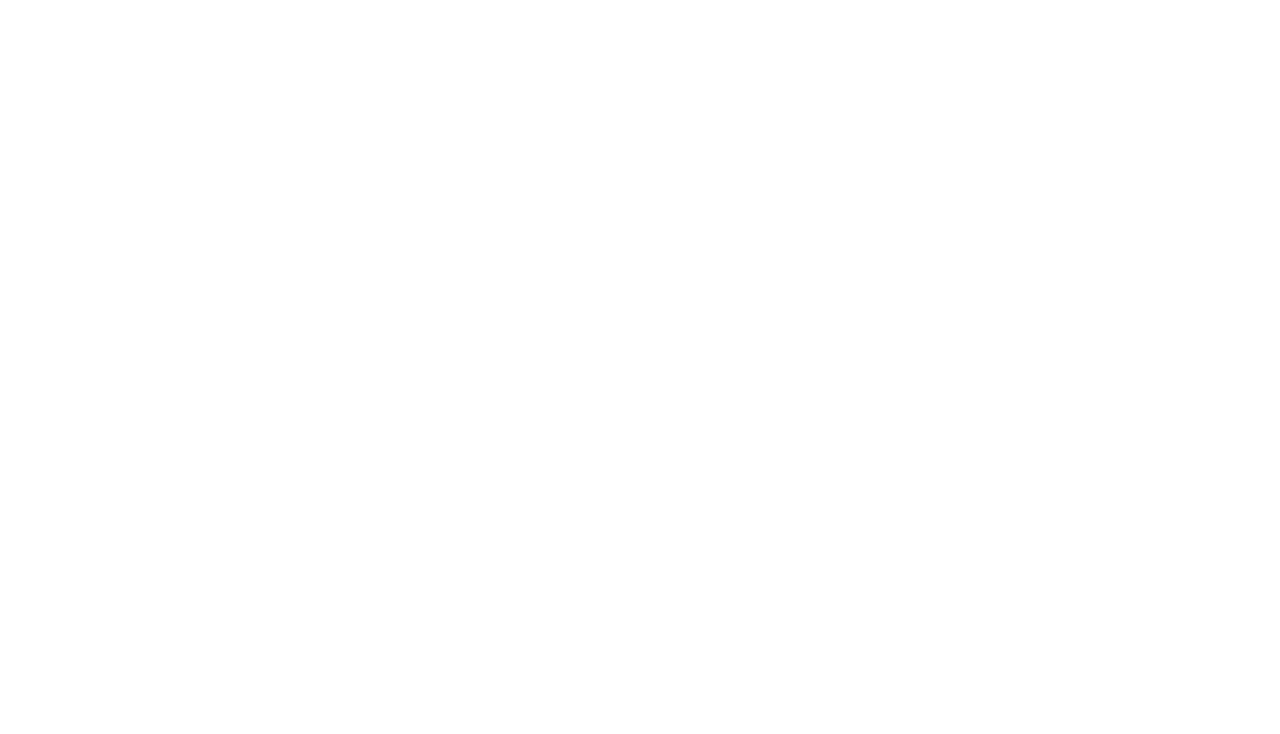
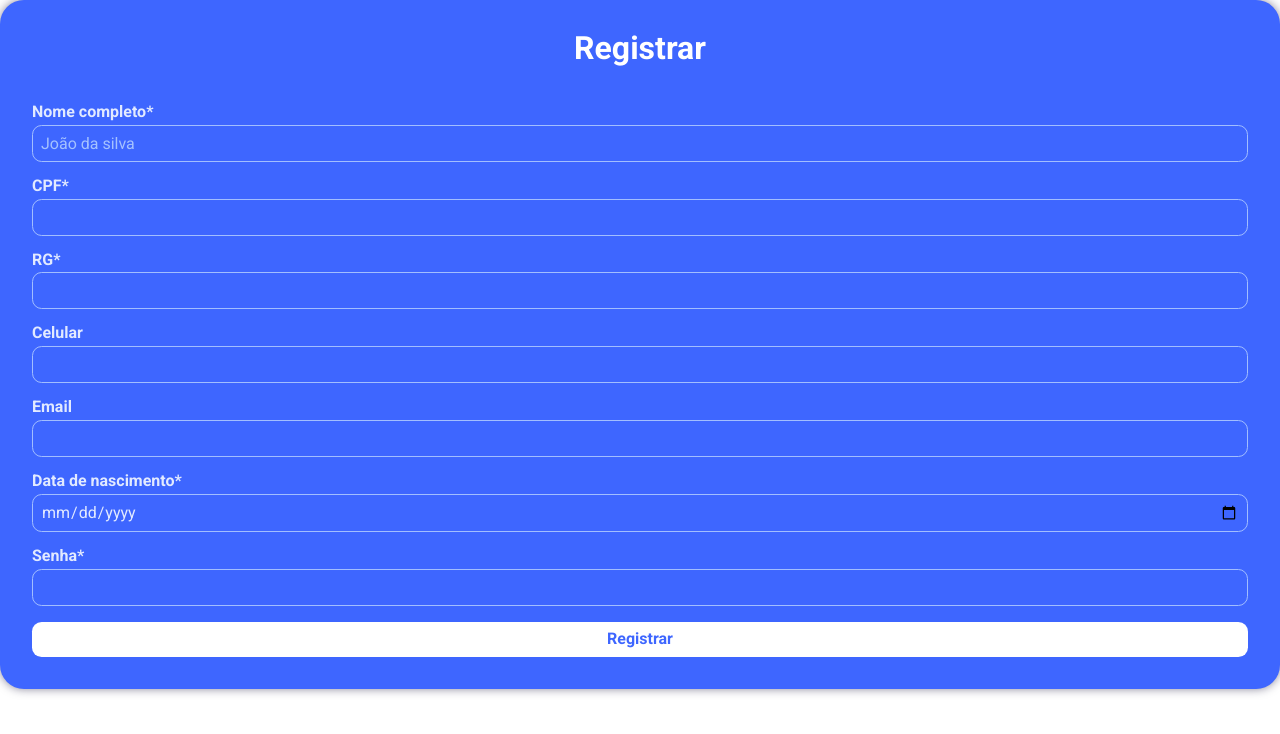
Before and after one commit to DenisLevy76/auth-frontend, a React (Vite) app: page /register in a window 1280 px wide. Before the commit this address had no page. Shown: the top 734 px of the page. Built offline with nearby package versions, Linux system fonts and the light colour scheme.

Commit message:
004 - Added register component

```diff
--- a/src/components/ButtonComponent/styles.js
+++ b/src/components/ButtonComponent/styles.js
@@ -5,10 +5,11 @@ export const Button = styled.button`
 ${({bgcolor, color}) => css`
     height: 35px;
     width: 100%;
-    border-radius: 0.3rem;
+    border-radius: 0.6rem;
     border: none;
     background-color: ${bgcolor};
     color: ${color};
     cursor: pointer;
+    font-weight: 700;
 `}
 `;
--- a/src/components/InputComponent/index.jsx
+++ b/src/components/InputComponent/index.jsx
@@ -1,9 +1,9 @@
 import { InputComponentContainer, InputComponentStyle, InputHelperText, InputLabel } from './styles';
 
-export const InputComponent = ({id,labelText, variant='light', helperText, ...others}) => (
+export const InputComponent = ({id,labelText, variant='light', helperText, required, ...others}) => (
   <InputComponentContainer>
-    <InputLabel htmlFor={id}>{labelText}</InputLabel>
-    <InputComponentStyle id={id} variant={variant} {...others}/>
+    <InputLabel htmlFor={id}>{labelText}{required ? '*' : ''}</InputLabel>
+    <InputComponentStyle id={id} name={id} variant={variant} required={required} {...others}/>
     {helperText && <InputHelperText>{helperText}</InputHelperText>}
   </InputComponentContainer>
 )
--- a/src/components/InputComponent/styles.js
+++ b/src/components/InputComponent/styles.js
@@ -9,27 +9,33 @@ export const InputComponentStyle = styled.input`
     background-color: transparent;
     border-radius: 0.6rem;
 
-    border: 1px solid ${variant === 'light' ? '#b6b5bc' : '#b6cdff'};
-    color: ${variant === 'light' ? '#67719a' : '#b6b5bc'};
+    border: 1px solid ${variant === 'light' ? '#b6b5bc' : '#a2beff'};
+    color: ${variant === 'light' ? '#67719a' : '#e2eaff'};
 
     padding: 0.5rem;
     font-size: 1rem;
 
     outline: none;
     &:focus {
-      border-color: #67719a;
+      border-color: #a2beff;
+    }
+
+    &::placeholder{
+      color: ${variant === 'light' ? '#706e7f' : '#a5c2ff'};
     }
   `}
 `;
 
 export const InputLabel = styled.label`
   font-weight: 700;
+  margin-bottom: 0.3rem;
 
 
-  color: #6b6587;
+  color: #e2eaff;
 `
 
 export const InputHelperText = styled.p`
   font-size: 15px;
+  margin-top: 0.2rem;
   color: #ae4646;
 `
--- /dev/null
+++ b/src/components/RegisterFormComponent/index.jsx
@@ -0,0 +1,20 @@
+import { ButtonComponent } from '../ButtonComponent'
+import { ContainerComponent } from '../ContainerComponent'
+import { InputComponent } from '../InputComponent'
+import { FormRegister, H1Component } from './styles'
+
+export const RegisterFormComponent = () => (
+  <ContainerComponent bgColor='#3e66ff'>
+    <FormRegister action="">
+      <H1Component>Registrar</H1Component>
+      <InputComponent id="fullName" labelText="Nome completo" required type="text" variant='dark' placeholder="João da silva"/>
+      <InputComponent id="CPF" labelText="CPF" required type="number" variant='dark'/>
+      <InputComponent id="RG" labelText="RG" required type="number" variant='dark'/>
+      <InputComponent id="cellphone" labelText="Celular" type="number" variant='dark'/>
+      <InputComponent id="email" labelText="Email" type="email" variant='dark'/>
+      <InputComponent id="birthday" labelText="Data de nascimento" required type="date" variant='dark'/>
+      <InputComponent id="password" labelText="Senha" required type="text" variant='dark'/>
+      <ButtonComponent textLabel="Registrar" bgcolor='white' color='#3e66ff' variant='dark'/>
+    </FormRegister>
+  </ContainerComponent>
+)
--- /dev/null
+++ b/src/components/RegisterFormComponent/styles.js
@@ -0,0 +1,17 @@
+import styled from 'styled-components';
+
+export const FormRegister = styled.form`
+  display: flex;
+  flex-direction: column;
+  gap: 1rem;
+`
+
+export const H1Component = styled.h1`
+  font-size: 2rem;
+  font-weight: 700;
+
+  align-self: center;
+  color: white;
+
+  margin-bottom: 1.5rem;
+`
--- /dev/null
+++ b/src/pages/RegisterPage/index.jsx
@@ -0,0 +1,7 @@
+import { RegisterFormComponent } from '../../components/RegisterFormComponent';
+
+export const RegisterPage = () => (
+  <>
+    <RegisterFormComponent />
+  </>
+)
--- a/src/pages/RoutesPage/index.jsx
+++ b/src/pages/RoutesPage/index.jsx
@@ -4,11 +4,13 @@ import {
   Route,
 } from "react-router-dom";
 import { HomePage } from '../HomePage';
+import { RegisterPage } from '../RegisterPage';
 
 export const RouterPage = () => (
   <Router>
     <Routes>
       <Route path='/' element={<HomePage />} />
+      <Route path='/register' element={<RegisterPage />} />
     </Routes>
   </Router>
 )
```
